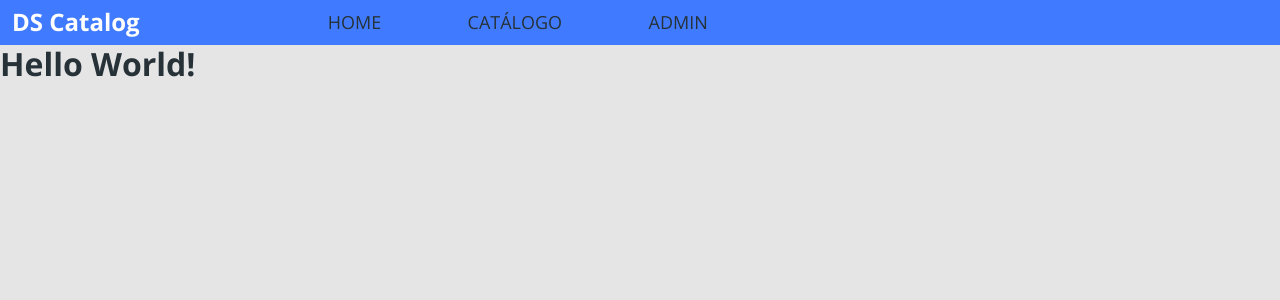
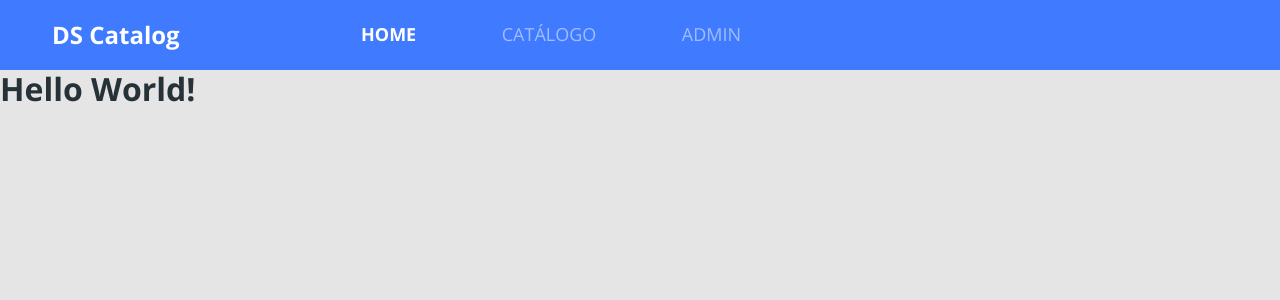
Before and after one commit to J-DouglasLira/DSCatalog, a React (Create React App) app in the folder frontend/: page / in a window 1280 px wide. Shown: the top 300 px of the page. Built offline with nearby package versions, Linux system fonts and the light colour scheme.

Commit message:
style: main menu and main-nav

```diff
--- a/frontend/src/components/Navbar/index.tsx
+++ b/frontend/src/components/Navbar/index.tsx
@@ -1,7 +1,7 @@
 import "./styles.css";
 export function NavBar() {
   return (
-    <nav className="navbar navbar-expand-md bg-primary">
+    <nav className="navbar navbar-expand-md bg-primary main-nav">
       <div className="container-fluid">
         <a href="link" className="nav-logo-text">
           <h4>DS Catalog</h4>
@@ -9,7 +9,7 @@ export function NavBar() {
         <div className="collapse navbar-collapse">
           <ul className="navbar-nav offset-md-2 main-menu">
             <li>
-              <a href="link">HOME</a>
+              <a href="link" className="active">HOME</a>
             </li>
             <li>
               <a href="link">CATÁLOGO</a>
--- a/frontend/src/components/Navbar/styles.css
+++ b/frontend/src/components/Navbar/styles.css
@@ -1,3 +1,8 @@
+.main-nav{
+  height: 70px;
+  padding-left: 40px;
+}
+
 .nav-logo-text,
 .nav-logo-text:hover {
   color: white;
@@ -9,3 +14,16 @@
   width: 380px;
   justify-content: space-between;
 }
+
+.main-menu a {
+  color: rgba(255, 255, 255, 0.5);
+}
+
+.main-menu a:hover {
+  color: #fff;
+}
+
+.main-menu a.active {
+  color: #FFF;
+  font-weight: bold;
+}
```
